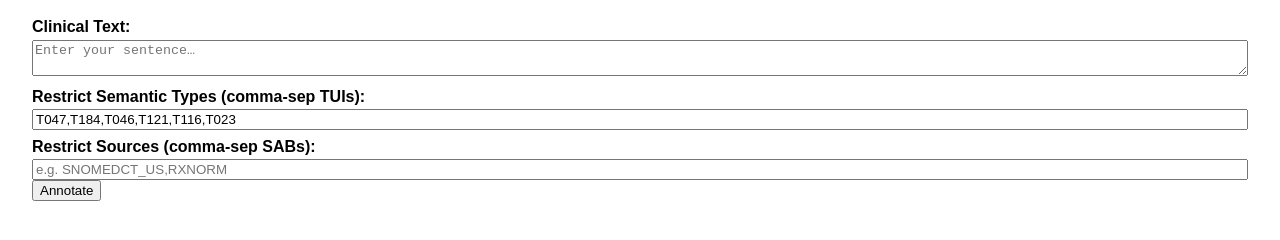
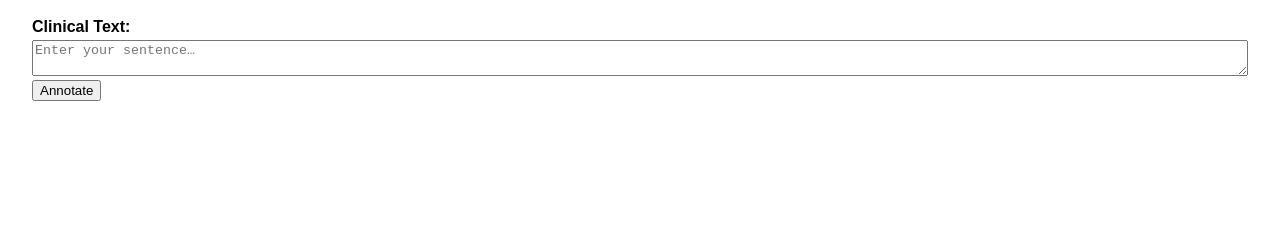
Before and after one commit to davidanderson3/umls-2, a plain HTML site: page applications/nlp/index.html in a window 1280 px wide. Shown: the part 72-312 px from the top of the page. Drawn offline with Linux system fonts and the light colour scheme.

Commit message:
Remove NLP restriction parameters

```diff
--- a/applications/nlp/index.html
+++ b/applications/nlp/index.html
@@ -51,11 +51,7 @@
         <label for="input">Clinical Text:</label>
         <textarea id="input" name="text" placeholder="Enter your sentence…"></textarea>
 
-        <label for="sts">Restrict Semantic Types (comma‑sep TUIs):</label>
-        <input id="sts" name="restrict_sts" type="text" value="T047,T184,T046,T121,T116,T023">
-
-        <label for="sources">Restrict Sources (comma‑sep SABs):</label>
-        <input id="sources" name="restrict_sources" type="text" placeholder="e.g. SNOMEDCT_US,RXNORM">
+        <!-- Simple run without restriction parameters -->
 
 
         <button type="submit">Annotate</button>
```
Also changed, not shown: 1 other file.
